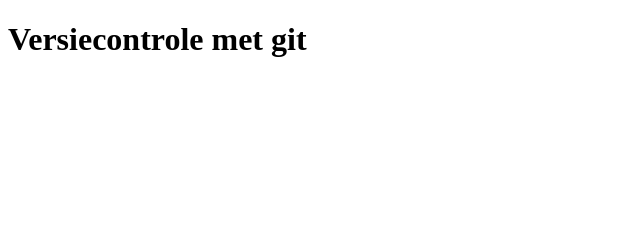
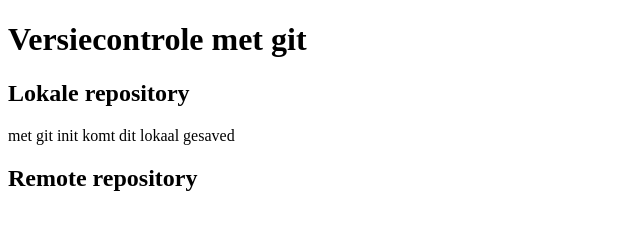
Before and after one commit to MikeStudent2025/module2, a plain HTML site: page Versiecontrole/index.html in a window 1280 px wide. Shown: the whole page, without its empty margins (0-640 px from the left). Drawn offline with Linux system fonts and the light colour scheme.

Commit message:
H2 toegevoegd local/remote

```diff
--- a/Versiecontrole/index.html
+++ b/Versiecontrole/index.html
@@ -12,6 +12,16 @@
     <h1>
         Versiecontrole met git
     </h1>
+
+    <h2>
+        Lokale repository
+    </h2>
+    <p>
+        met git init komt dit lokaal gesaved
+    </p>
+    <h2>
+        Remote repository
+    </h2>
 </body>
 
 
```
